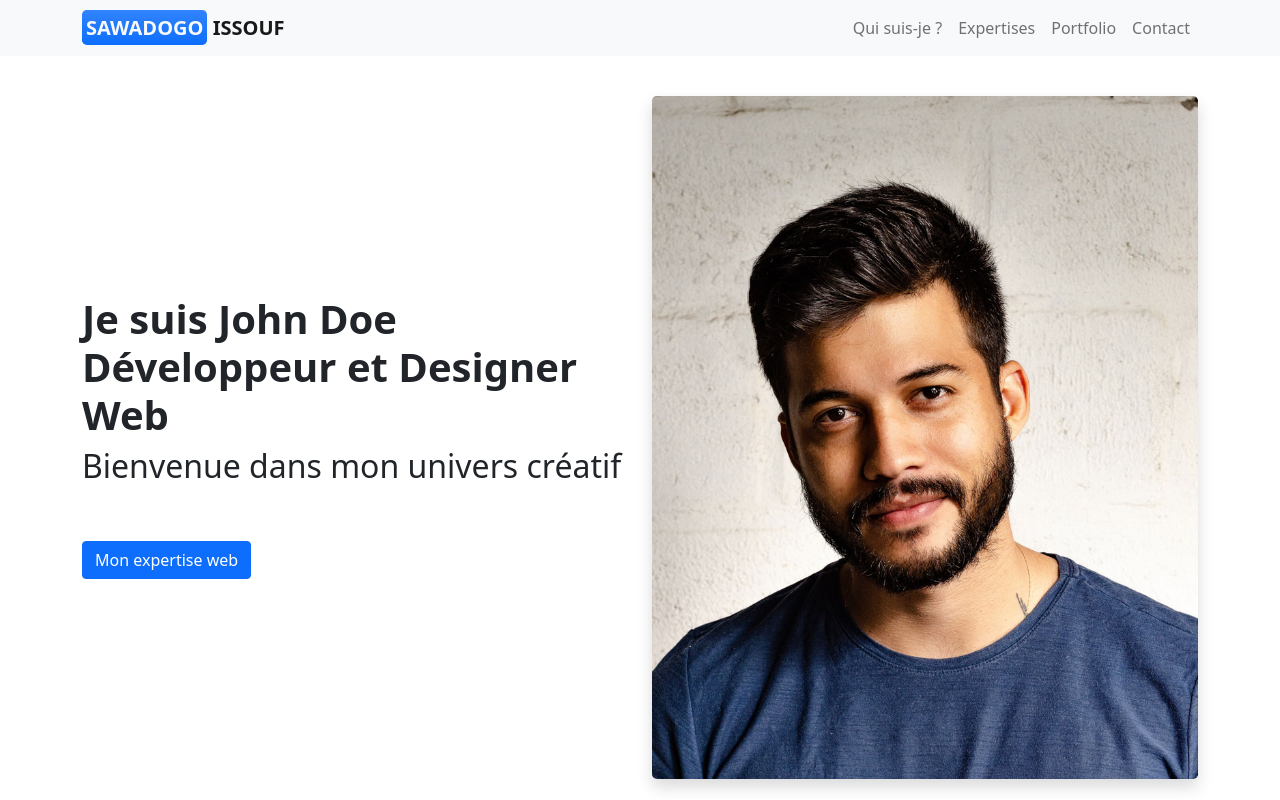
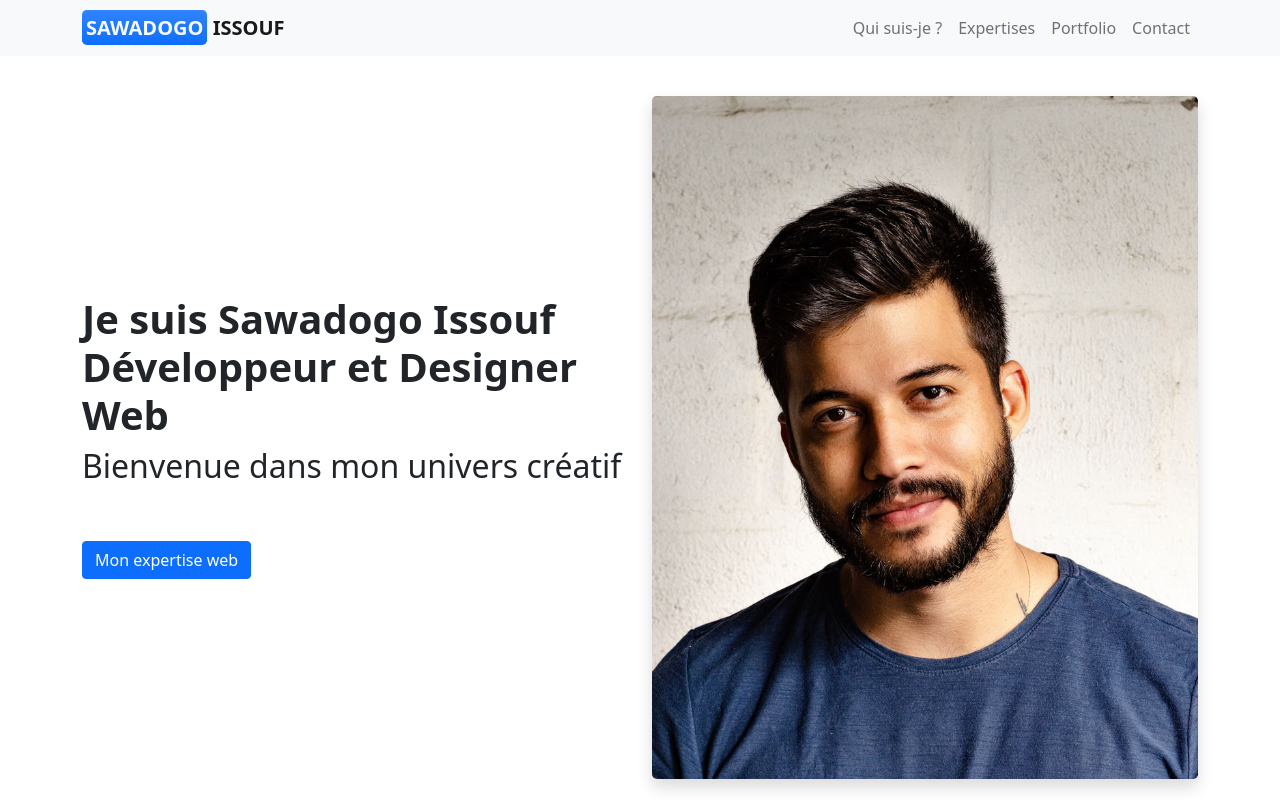
Before and after one commit to Issoufsawa/portfolio, a plain HTML site: page index.html in a window 1280 px wide. Shown: the top 800 px of the page. Drawn offline with nearby package versions, Linux system fonts and the light colour scheme.

Commit message:
version 1.0.1

```diff
--- a/index.html
+++ b/index.html
@@ -54,7 +54,7 @@
       <div class="container">
         <div class="row gy-4 align-items-center">
           <div class="col-12 col-md-6">
-            <h1 class="fw-bold">Je suis <b class="fw-bold">John Doe</b> Développeur et Designer Web</h1>
+            <h1 class="fw-bold">Je suis <b class="fw-bold">Sawadogo Issouf</b> Développeur et Designer Web</h1>
             <h2 class="fw-light">Bienvenue dans mon univers créatif</h2>
             <a href="#expertise" class="btn btn-primary mt-5">Mon expertise web</a>
           </div>
```
